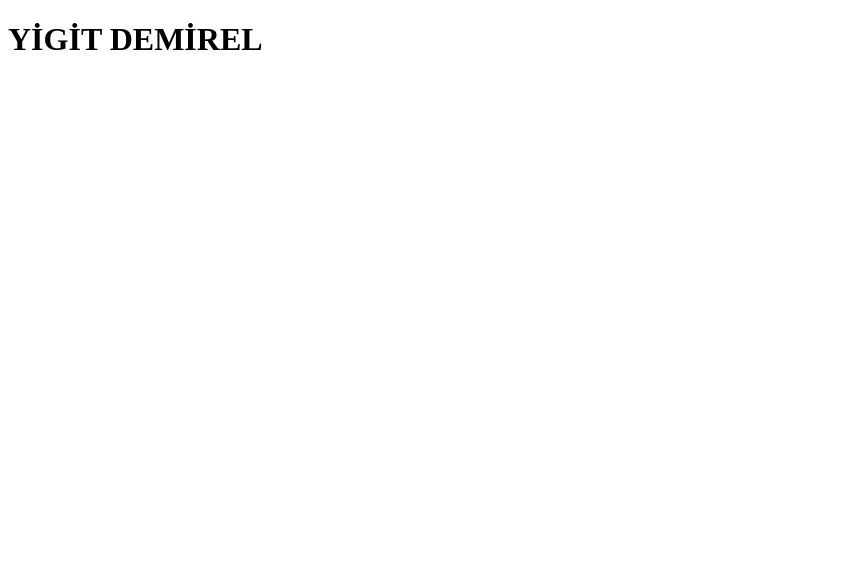
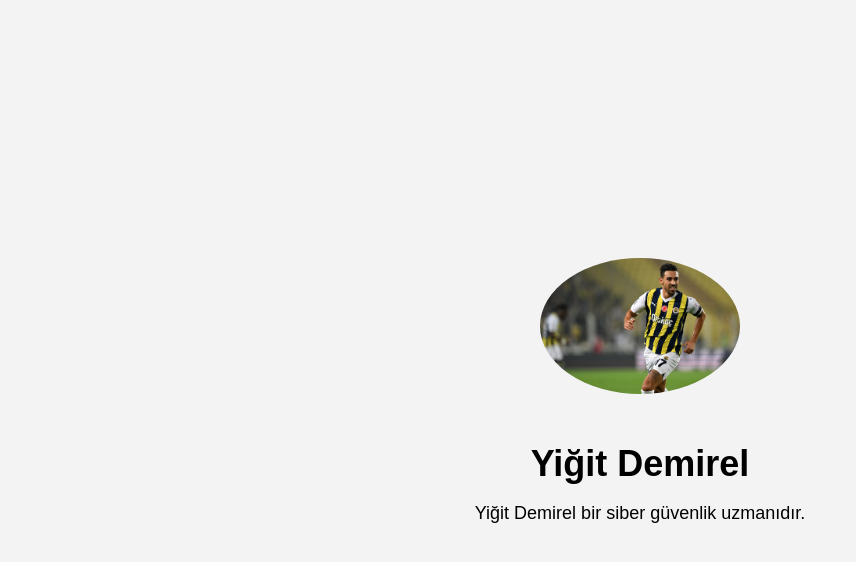
Before and after one commit to yigitdemirell/yigitdemirell.github.io, a plain HTML site: page index.html in a window 1280 px wide. Shown: the whole page, without its empty margins (0-856 px from the left). Drawn offline with Linux system fonts and the light colour scheme.

Commit message:
Update index.html

```diff
--- a/index.html
+++ b/index.html
@@ -1,11 +1,41 @@
 <!DOCTYPE html>
 <html lang="en">
 <head>
-    <meta charset="UTF-8">
-    <meta name="viewport" content="width=device-width, initial-scale=1.0">
-    <title>Document</title>
+  <meta charset="UTF-8">
+  <meta name="viewport" content="width=device-width, initial-scale=1.0">
+  <title>Yiğit Demirel</title>
+  <style>
+    body {
+      font-family: Arial, sans-serif;
+      margin: 0;
+      padding: 0;
+      display: flex;
+      justify-content: center;
+      align-items: center;
+      height: 100vh;
+      background-color: #f3f3f3;
+    }
+    .content {
+      text-align: center;
+    }
+    h1 {
+      font-size: 36px;
+      margin-bottom: 10px;
+    }
+    p {
+      font-size: 18px;
+    }
+    img {
+      border-radius: 50%;
+      margin-bottom: 20px;
+    }
+  </style>
 </head>
 <body>
-    <H1>YİGİT DEMİREL</H1>
+  <div class="content">
+    <img src="fenerbahce.jpg" alt="Your Photo" width="200">
+    <h1>Yiğit Demirel</h1>
+    <p>Yiğit Demirel bir siber güvenlik uzmanıdır.</p>
+  </div>
 </body>
 </html>
```
